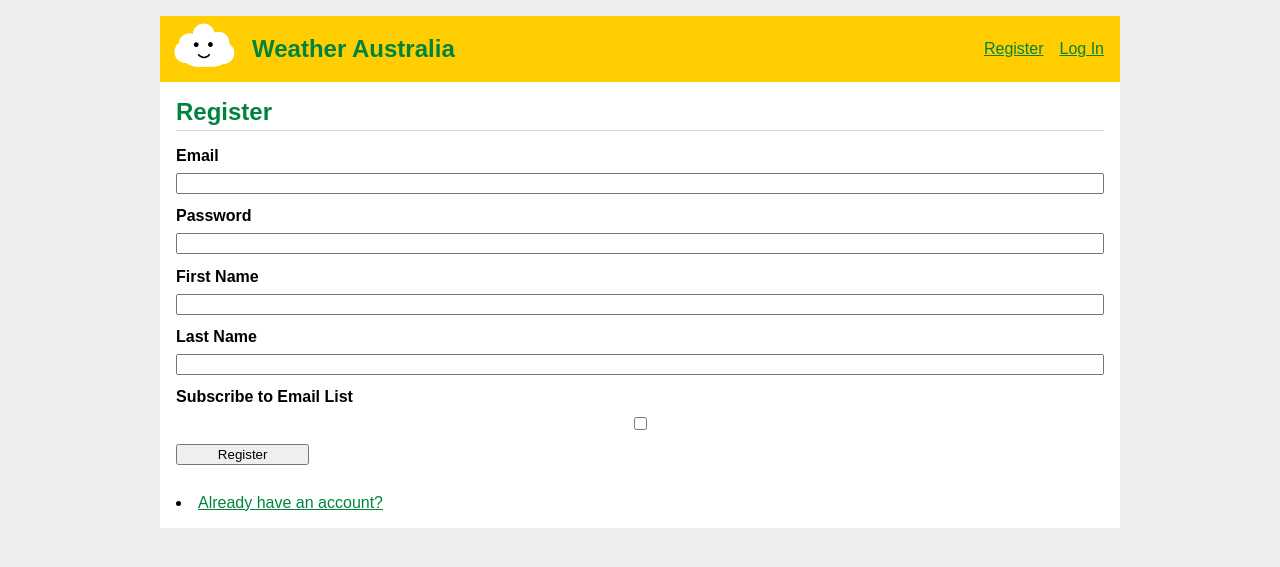
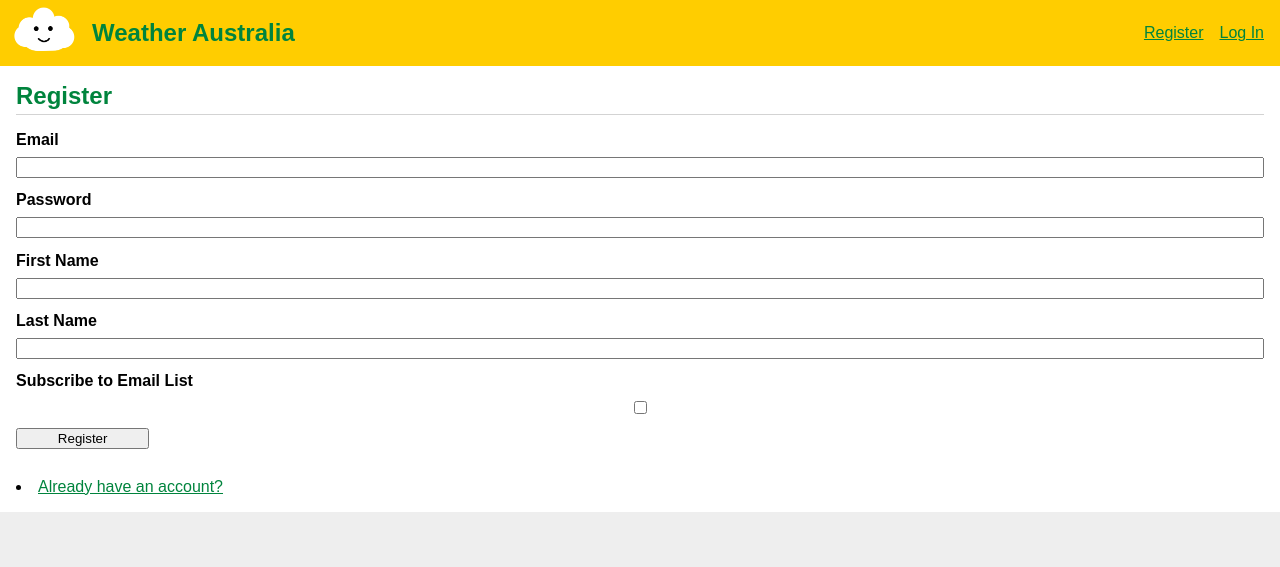
Before and after one commit to EricHarrison72/gitGoblins, a Flask app: page /auth/register in a window 1280 px wide. Shown: the top 567 px of the page. Run offline with Flask 3, Linux system fonts and the light colour scheme.

Commit message:
Remove padding around all webpages
It doesn't have that weird box anymore!

```diff
--- a/Code/weatherApp/static/css/style.css
+++ b/Code/weatherApp/static/css/style.css
@@ -1,7 +1,7 @@
 /* Code source: where is this from? */
 
-html { font-family: sans-serif; background: #eee; padding: 1rem; }
-body { max-width: 960px; margin: 0 auto; background: white; }
+html { font-family: sans-serif; background: #eee }
+body { margin: 0 auto; background: white; }
 h1 { font-family: sans-serif; color: #00843D; margin: 1rem 0; }
 a { color: #00843D; }
 hr { border: none; border-top: 1px solid lightgray; }
```
